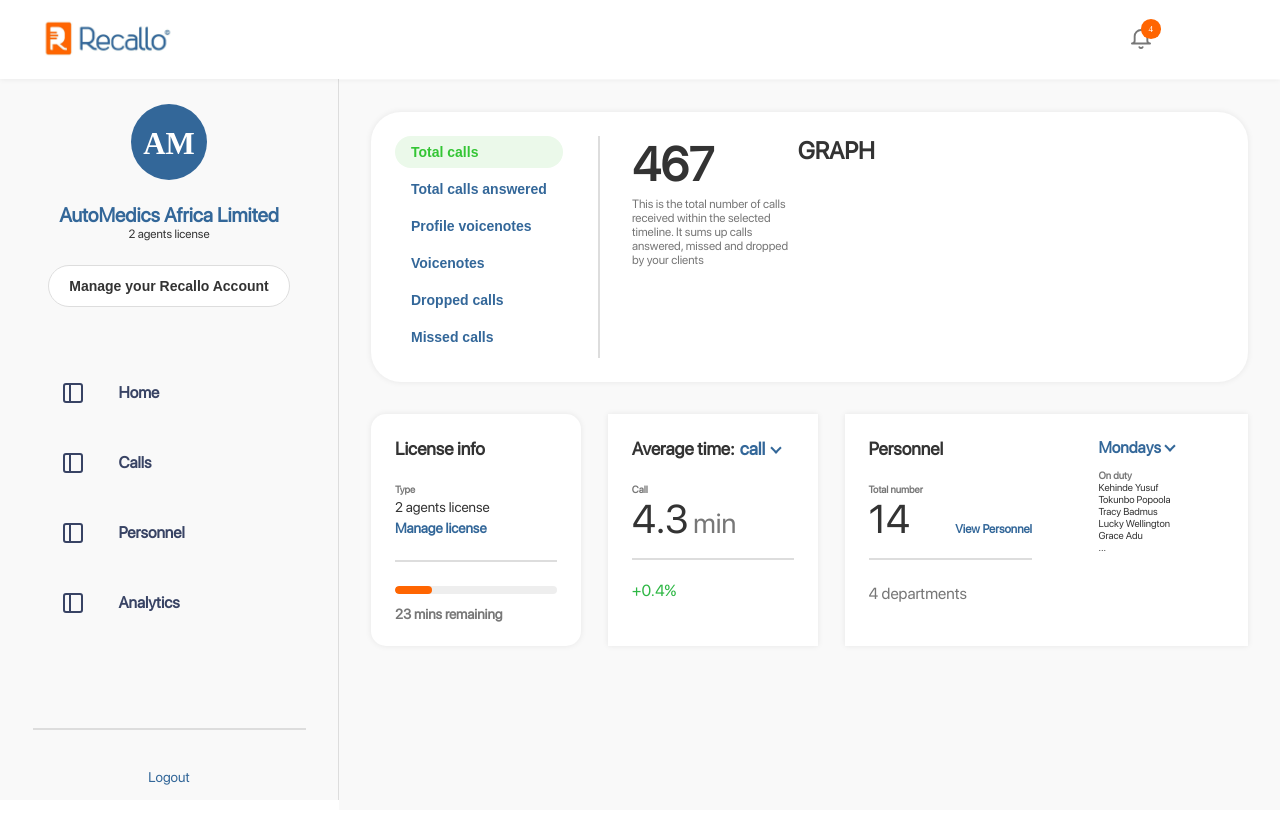
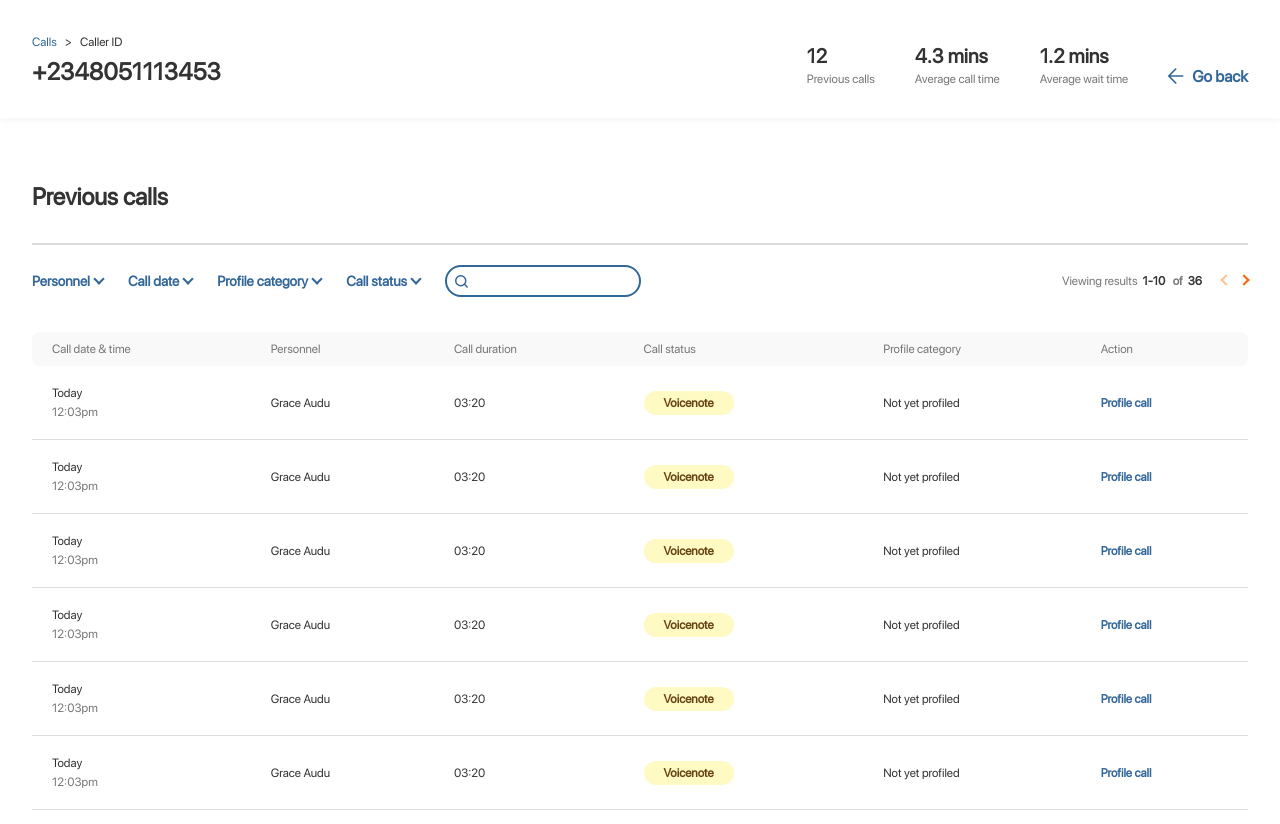
Before and after one commit to cjayprime/recallo, a React (Create React App) app: page /previous in a window 1280 px wide. Before the commit this address led to /admin/home. Shown: the top 824 px of the page. Built offline with nearby package versions, Linux system fonts and the light colour scheme.

Commit message:
previous calls screen

```diff
--- a/src/assets/styles/main.css
+++ b/src/assets/styles/main.css
@@ -185,6 +185,12 @@
 .mt-5{
     margin-top: 5px;
 }
+.ml-8 {
+    margin-left: 8px;
+}
+.mr-8{
+    margin-right: 8px;
+}
 .mr-10{
     margin-right: 10px;
 }
@@ -242,6 +248,9 @@
 .pl-38 {
     padding-left: 38px;
 }
+.mb-4{
+    margin-bottom: 4px;
+}
 .mb-8 {
     margin-bottom: 8px;
 }
@@ -295,7 +304,9 @@
 
 /* End of border radius */
 
-
+.flex{
+    display: flex;
+}
 .row-direction {
     display: flex;
     flex-direction: row;
--- a/src/components/SideNav/sidenav.js
+++ b/src/components/SideNav/sidenav.js
@@ -21,16 +21,11 @@
                         </div>
                         <p className="business-name">AutoMedics Africa Limited</p>
                         <p className="license">2 agents license</p>
-                        {routes.privateRoutes.route.map((prop, key) => {
-                            if (prop.redirect) return null;
-                            return (
-                                <Link key={key} to={prop.layout + prop.path} className="mt-24"><Button className="br-30 bd-grey account-button"
-                                    padding={"12px 20px"} background={"#fff"} text={"#333"}
-                                >
-                                    <h6 className="bold text-main">Manage your Recallo Account</h6>
-                                </Button></Link>
-                            )
-                        })}
+                        <Link to="/admin/settings" className="mt-24"><Button className="br-30 bd-grey account-button"
+                            padding={"12px 20px"} background={"#fff"} text={"#333"}
+                        >
+                            <h6 className="bold text-main">Manage your Recallo Account</h6>
+                        </Button></Link>
                     </div>
                     <ul className="sidenav-list">
                         {routes.privateRoutes.sidebar.map((prop, key) => {
--- a/src/components/Table/table.css
+++ b/src/components/Table/table.css
@@ -10,3 +10,8 @@
     padding: 20px;
     border-bottom: 1px solid #dddddd;
 }
+
+.table-body a {
+    text-decoration: none;
+    color: var(--text-blue);
+}
--- a/src/routes/mainRoutes.js
+++ b/src/routes/mainRoutes.js
@@ -1,5 +1,5 @@
 import React, { Component } from 'react';
-import { BrowserRouter as Router, Route, Switch, Redirect } from "react-router-dom";
+import { Router, Route, Switch, Redirect } from "react-router-dom";
 import { createBrowserHistory } from "history";
 
 import routes from "./routes";
--- a/src/routes/routes.js
+++ b/src/routes/routes.js
@@ -6,6 +6,7 @@
 
 import homeIcon from "../assets/img/homeIcon.svg";
 import ManageAccount from "../views/Settings";
+import PreviousCall from "../views/PreviousCall";
 
 var routes = {
     publicRoutes: [
@@ -56,6 +57,12 @@
                 exact: true,
                 component: ManageAccount,
                 layout: "/admin"
+            },
+            {
+                path: "/previous",
+                exact: true,
+                component: PreviousCall,
+                layout: "/admin"
             }
         ]
     }
--- a/src/views/Admin/admin.css
+++ b/src/views/Admin/admin.css
@@ -195,29 +195,28 @@
 
 /* End Home style */
 
-
 /*Calls css*/
-.menu-bar{
+.menu-bar {
   display: flex;
   align-items: center;
   justify-content: space-between;
 }
-.search{
+.search {
   height: 32px;
   width: 196px;
 }
-.search-form{
+.search-form {
   position: relative;
   display: inline-block;
 }
-.search-icon{
+.search-icon {
   position: absolute;
   z-index: 2;
   top: 10px;
   left: 10px;
   stroke: var(--text-color);
 }
-.menu-bar-right{
+.menu-bar-right {
   display: flex;
 }
 
@@ -285,7 +284,7 @@
 /* End Account plan styles */
 
 /* Profile Category Overlay */
-.existing-category-card{
+.existing-category-card {
   border: 1px solid #ddd;
   border-radius: 8px;
   height: 10.3rem;
@@ -293,24 +292,24 @@
 /* End Profile Category Overlay */
 
 /* Add Personnel Overlay */
-.personnel-checkbox h5{
+.personnel-checkbox h5 {
   display: inline-block;
 }
-.checkbox-label{
+.checkbox-label {
   display: block;
   position: relative;
   padding-left: 24px;
 }
-.check-mark{
+.check-mark {
   position: absolute;
   top: 0;
   left: 0;
   height: 1.7rem;
   width: 1.7rem;
-  border-radius: .4rem;
+  border-radius: 0.4rem;
   border: 1px solid #336799;
 }
-.personnel-checkbox input{
+.personnel-checkbox input {
   position: absolute;
   opacity: 0;
   cursor: pointer;
@@ -337,3 +336,38 @@
   transform: rotate(45deg);
 }
 /* Add Personnel Overlay */
+
+/* Previous call style */
+
+.previous-header {
+  height: 118px;
+  background: var(--text-white);
+  box-shadow: 0px 3px 6px #0000000a;
+  padding: 0 32px 24px;
+  display: flex;
+  justify-content: space-between;
+}
+
+.previous-header a {
+  text-decoration: none;
+  margin-top: 23px;
+}
+
+.callID {
+  margin-top: 35px;
+}
+
+.callID-history {
+  margin-top: 44px;
+  display: flex;
+  justify-content: space-between;
+}
+
+.callID-history > div {
+  padding: 0 0 0 40px;
+}
+
+.previous {
+}
+
+/* End previous call style */
--- a/src/views/Admin/admin.js
+++ b/src/views/Admin/admin.js
@@ -59,7 +59,7 @@
 
         } else {
 
-            if (this.props.location.pathname === "/admin/calls" || this.props.location.pathname === "/admin/personnel" || this.props.location.pathname === "/admin/analytics" || this.props.location.pathname === "/admin/settings")
+            if (this.props.location.pathname === "/admin/calls" || this.props.location.pathname === "/admin/personnel" || this.props.location.pathname === "/admin/analytics" || this.props.location.pathname === "/admin/settings" || this.props.location.pathname === "/admin/previous")
                 return true;
 
             return false;
@@ -68,7 +68,6 @@
     }
 
     render() {
-        console.log("hey", this.props.location)
         return (
             <div className="grid">
                 <Header header={this.header(false)} className="main-header" />
--- a/src/views/Calls/index.js
+++ b/src/views/Calls/index.js
@@ -16,7 +16,6 @@
 
     toggle = () => {
         this.setState({ open: ! this.state.open });
-        console.log("Toggled")
     };
 
     render() {
@@ -32,7 +31,7 @@
                 <div className="menu-bar ptb-20">
                     <div>
                         <MenuItem item={{ title: "Personnel", values: ["Yesterday", "Today", "monday"] }} />
-                        <MenuItem item={{ title: "Calls", values: ["Today", "Yesterday", "Last 7 days", "Select range"] }} />
+                        <MenuItem item={{ title: "Call date", values: ["Today", "Yesterday", "Last 7 days", "Select range"] }} />
                         <MenuItem item={{ title: "Profile category", values: ["Not yet profited", "Engine fault", "Break fault"] }} />
                         <MenuItem item={{ title: "Call status", values: ["Answered", "Voicenotes", "Dropped", "Missed"] }} />
                         <div className="search-form">
--- /dev/null
+++ b/src/views/PreviousCall/index.js
@@ -0,0 +1,92 @@
+import React, { Component } from 'react';
+import { Link } from "react-router-dom";
+
+import MenuItem from "../../components/MenuItem/menuItem";
+import arrowLeft from "../../assets/img/arrow-left.png";
+
+import { ReactComponent as SearchIcon } from "../../assets/img/search.svg";
+
+class PreviousCall extends Component {
+    render() {
+        return (
+            <>
+                <div className="previous-header mb-32">
+                    <div className="callID">
+                        <p className="light mb-8"><span className="text-blue mr-8">Calls</span>
+                         >
+                         <span className="ml-8">Caller ID</span>
+                        </p>
+                        <h2 className="bold text-main">+2348051113453</h2>
+                    </div>
+                    <div className="callID-history">
+                        <div>
+                            <h3 className="bold mb-4 text-main">12</h3>
+                            <p className="light text-light">Previous calls</p>
+                        </div>
+                        <div>
+                            <h3 className="bold mb-4 text-main">4.3 mins</h3>
+                            <p className="light text-light">Average call time</p>
+                        </div>
+                        <div>
+                            <h3 className="bold mb-4 text-main">1.2 mins</h3>
+                            <p className="light text-light">Average wait time</p>
+                        </div>
+                        <div>
+                            <Link className="row-direction align-center cursor" to="/admin/calls"> <img src={arrowLeft} alt="arrow left" />
+                                <h5 className="bold text-blue ml-8">Go back</h5></Link>
+                        </div>
+                    </div>
+                </div>
+                <div className="screen-padding previous">
+                    <h2 className="bold text-main pb-32">Previous calls</h2>
+                    <hr />
+                    <div className="menu-bar ptb-20">
+                        <div>
+                            <MenuItem item={{ title: "Personnel", values: ["Yesterday", "Today", "monday"] }} />
+                            <MenuItem item={{ title: "Call date", values: ["Today", "Yesterday", "Last 7 days", "Select range"] }} />
+                            <MenuItem item={{ title: "Profile category", values: ["Not yet profited", "Engine fault", "Break fault"] }} />
+                            <MenuItem item={{ title: "Call status", values: ["Answered", "Voicenotes", "Dropped", "Missed"] }} />
+                            <div className="search-form">
+                                <SearchIcon className="search-icon" />
+                                <input className="br-3 search bc-blue hover" />
+                            </div>
+                        </div>
+                        <div className="menu-bar-right">
+                            <p className="text-light mr-5">Viewing results</p>
+                            <p className="text-main bold mr-20">1-10 <span className="text-light ml-5 mr-5">of</span>36</p>
+                            <div className="arrow-icons">
+                                <span className="arrow arrow-left mr-10 op-4 hover" />
+                                <span className="arrow arrow-right" />
+                            </div>
+                        </div>
+                    </div>
+
+                    <table className="mtb-15">
+                        <tbody>
+                            <tr className="background-grey text-light table-head hover-grey">
+                                <td>Call date & time</td>
+                                <td>Personnel</td>
+                                <td>Call duration</td>
+                                <td>Call status</td>
+                                <td>Profile category</td>
+                                <td>Action</td>
+                            </tr>
+                            {Array.apply(null, Array(6)).map((a, i) => (
+                                <tr className="table-body text-main hover-grey">
+                                    <td>Today<p className="text-light mt-5">12:03pm</p></td>
+                                    <td>Grace Audu</td>
+                                    <td>03:20</td>
+                                    <td><label className="label yellow bold">Voicenote</label></td>
+                                    <td>Not yet profiled</td>
+                                    <td className="text-blue bold">Profile call</td>
+                                </tr>
+                            ))}
+                        </tbody>
+                    </table>
+                </div>
+            </>
+        )
+    }
+}
+
+export default PreviousCall;
```
Also changed, not shown: src/components/Table/table.js (+6 -21 lines), src/assets/img/arrow-left.png (added).
